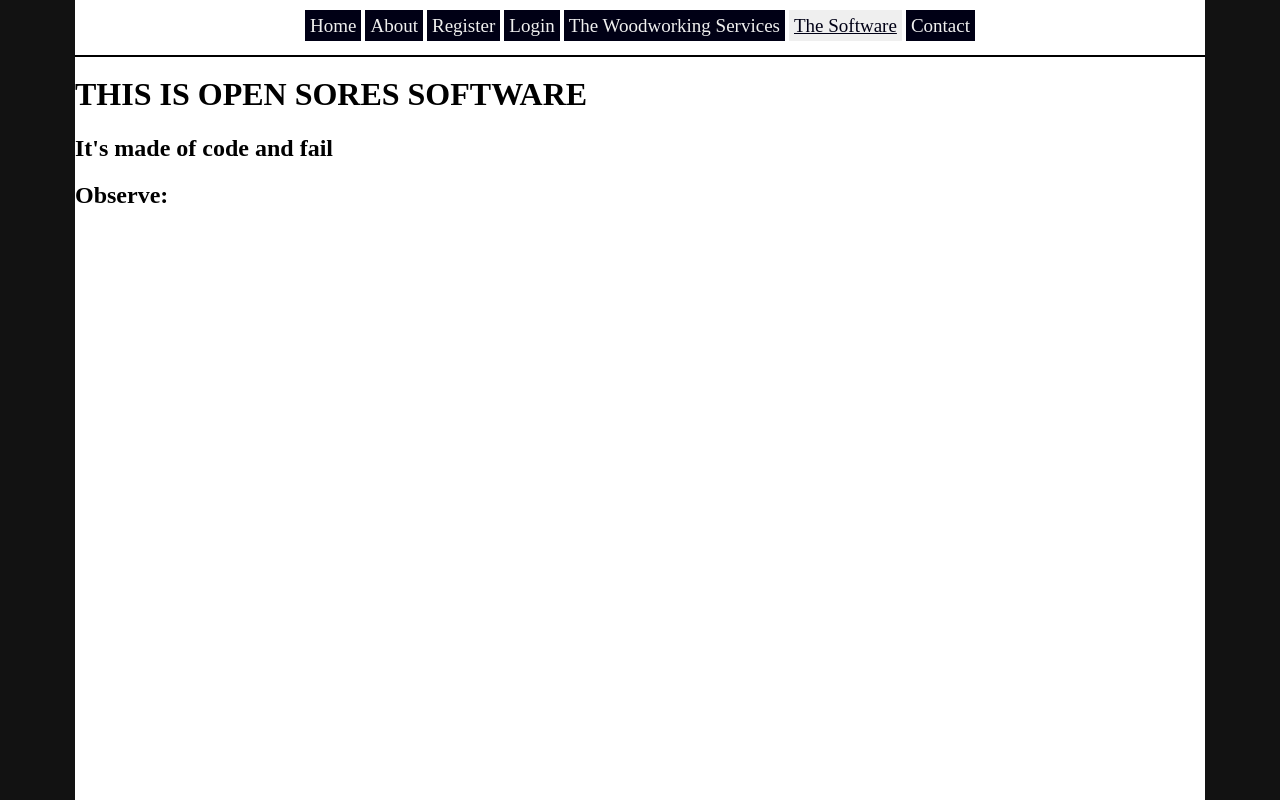
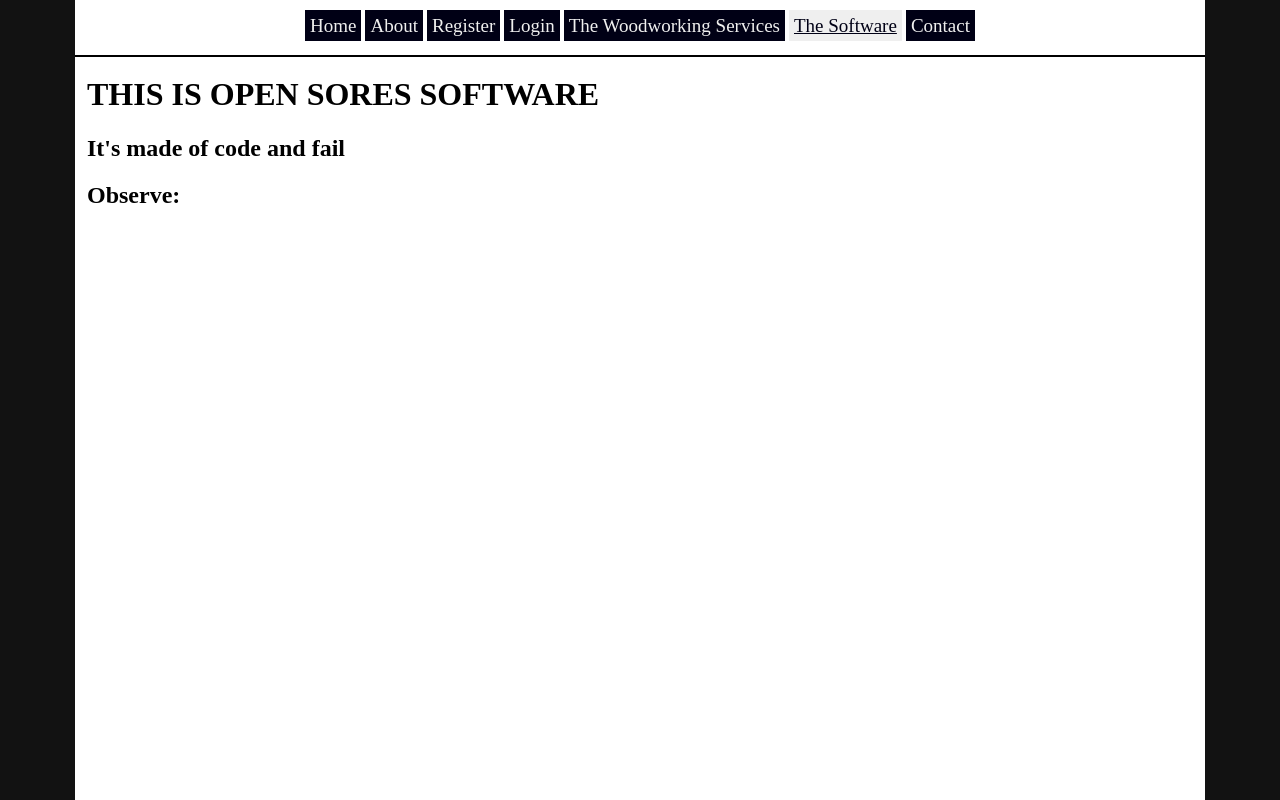
Before and after one commit to 21DP4MGalk/asd, a Vue app: page /programs in a window 1280 px wide. Built offline with nearby package versions, Linux system fonts and the light colour scheme.

Commit message:
Mēģināju pievienot komponenti, nesanāca

```diff
--- /dev/null
+++ b/src/assets/components/Upload.vue
@@ -0,0 +1,28 @@
+<script setup>
+
+const props = defineProps({
+	name:  String,
+	m_date: String,
+	description: String,
+	size: Number
+})
+
+</script>
+
+<template>
+	<div>
+	<p>Name: {{ upload.name }}
+Upload date: {{ upload.m_date }}
+Size: {{upload.size}} MB
+Short description: {{ upload.description }}
+	</p>
+	</div>
+</template>
+
+<style scoped>
+div{
+width: 70%;
+height: 25%;
+background-color:yellow;
+}
+</style>
--- a/src/assets/components/software.vue
+++ /dev/null
@@ -1,4 +0,0 @@
-<script>
-</script>
-<template>
-</template>
--- a/src/views/programs.vue
+++ b/src/views/programs.vue
@@ -1,8 +1,20 @@
 <script setup>
+
+//import Upload from '../assets/components/Upload.vue'
+
 </script>
 <template>
+<div>
 	<h1>THIS IS OPEN SORES SOFTWARE</h1>
 	<h2>It's made of code and fail</h2>
 	<h2>Observe:</h2>
+</div>
 	<!--IDEA: Add a component so you can spam these to upload more stuff-->
+	<!--<Upload name="IDK" m_date="sire" description="test" size=1 />-->
 </template>
+
+<style scoped>
+div{
+	margin-left: 12px;
+}
+</style>
```
